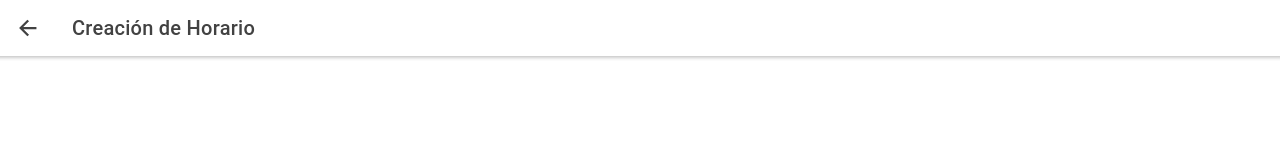
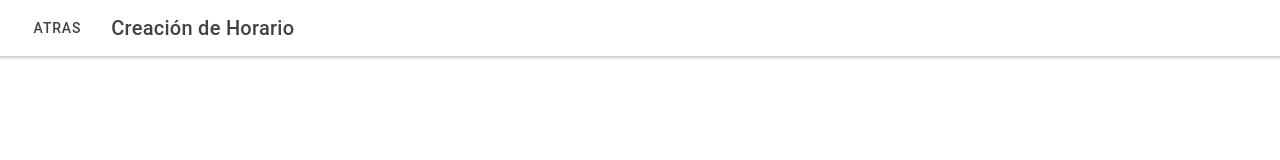
Before and after one commit to dpa722/Int-schedule.mo, a React (Create React App) app: page /createSchedule/1 in a window 1280 px wide. Shown: the top 160 px of the page. Built offline with nearby package versions, Linux system fonts and the light colour scheme; the HTML template or start-up script is replaced by a standard one.

Commit message:
cambios en boton atras

```diff
--- a/src/pages/CreateSchedule.tsx
+++ b/src/pages/CreateSchedule.tsx
@@ -1,10 +1,13 @@
 import React, { useState } from 'react';
-import { IonContent, IonHeader, IonPage, IonToolbar, IonTitle, IonBackButton, IonButtons, IonLabel, IonButton } from '@ionic/react';
+import { IonContent, IonIcon, IonHeader, IonPage, IonToolbar, IonTitle, IonButtons, IonLabel, IonButton } from '@ionic/react';
 import './CreateSchedule.css';
+import { arrowRoundBack } from 'ionicons/icons';
+
 const CreateSchedule: React.FC = (props: any) => {
 
     const [name, setName] = useState('');
     const [description, setDescription] = useState('');
+    const { history } = props;
 
     const handleSubmit = async () => {
         const url = 'https://afternoon-refuge-46845.herokuapp.com/api/schedules';
@@ -35,7 +38,10 @@ const CreateSchedule: React.FC = (props: any) => {
             <IonHeader>
                 <IonToolbar>
                     <IonButtons slot="start">
-                        <IonBackButton defaultHref="/tab2" />
+                        <IonButton onClick={() => history.goBack()} >
+                            <IonIcon icon={arrowRoundBack}></IonIcon>
+                            <IonLabel>Atras</IonLabel>
+                        </IonButton>
                     </IonButtons>
                     <IonTitle>Creación de Horario</IonTitle>
                 </IonToolbar>
```
